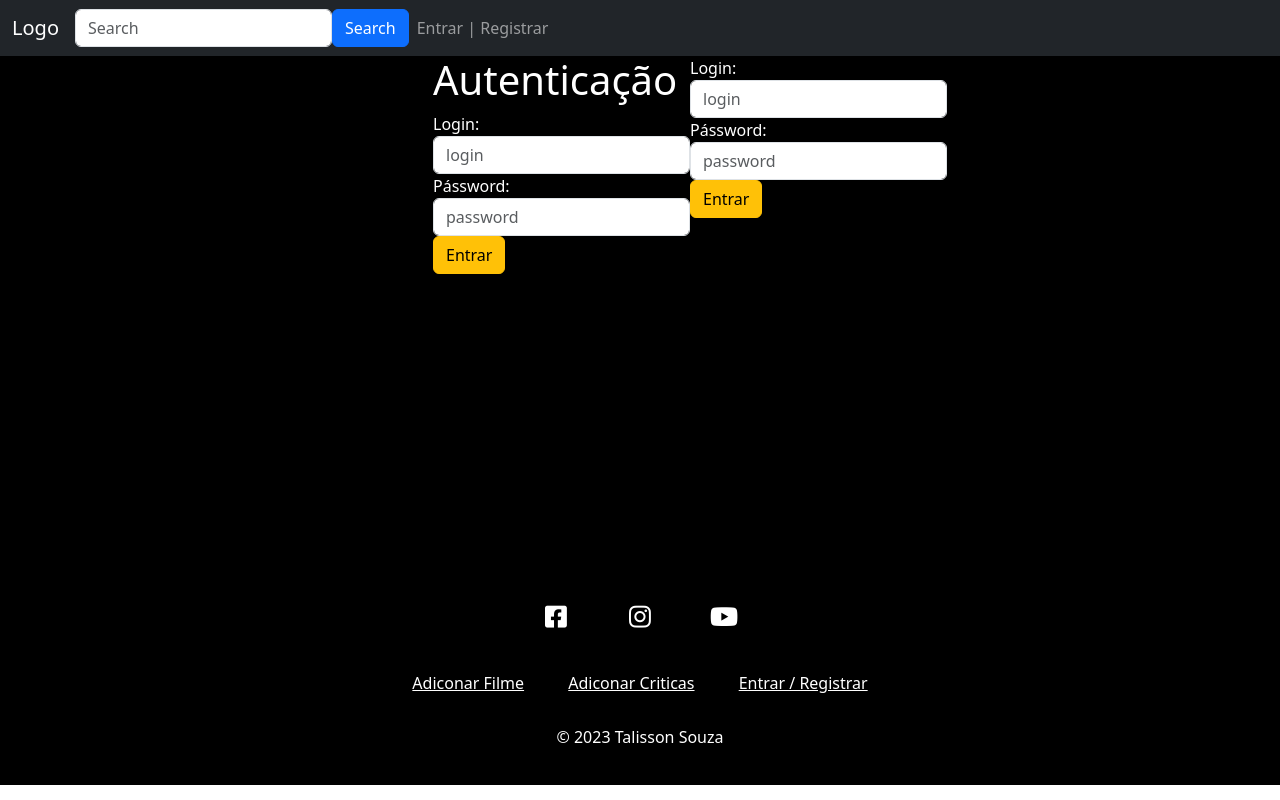
After one commit to TalissonSouzaDev/MovieStar, a PHP site: page /auth.php in a window 1280 px wide. The commit adds this page. Run offline with PHP 8.4, Linux system fonts and the light colour scheme.

Commit message:
em produção

```diff
--- /dev/null
+++ b/auth.php
@@ -0,0 +1,67 @@
+
+<?php
+ require_once("./templates/header.php");
+ ?>
+
+   <div id="main-container" class="">
+
+
+   <div class="form-auth-register">
+
+
+   <div class="control-auth">
+    <h1>Autenticação</h1>
+
+   <form action="" method="post">
+
+   <div class="form-group">
+    <label for="">Login:</label>
+    <input type="text" class="form-control" name="login" placeholder="login" autocomplete="off">
+   </div>
+
+   <div class="form-group">
+    <label for="">Pássword:</label>
+    <input type="text" class="form-control" name="password" placeholder="password" autocomplete="off">
+   </div>
+
+   <div class="form-group">
+    <button class="btn btn-warning">Entrar</button>
+   </div>
+
+
+
+   </form>
+   </div>
+
+
+
+
+   <div class="control-register">
+
+   <form action="" method="post" class="form-auth">
+
+   <div class="form-group">
+    <label for="">Login:</label>
+    <input type="text" class="form-control" name="login" placeholder="login" autocomplete="off">
+   </div>
+
+   <div class="form-group">
+    <label for="">Pássword:</label>
+    <input type="text" class="form-control" name="password" placeholder="password" autocomplete="off">
+   </div>
+
+   <div class="form-group">
+    <button class="btn btn-warning">Entrar</button>
+   </div>
+
+   </form>
+   </div>
+
+
+
+   </div>
+   </div>
+
+ <?php
+ require_once("./templates/footer.php");
+ ?>
--- a/css/style.css
+++ b/css/style.css
@@ -1,3 +1,71 @@
-.modelo{
-    color: aqua;
+.navbar-container {
+    display: flex;
+    flex-direction: row;
+    justify-content: space-between;
 }
+
+#main-container {
+    background-color: #000;
+    color: #fff;
+    min-height: 65vh;
+    padding: 0px;
+}
+
+#footer {
+    background-color: #000;
+    text-align: center;
+    color: #FFF;
+    margin: 0;
+    padding: 20px;
+}
+
+#social-container ul,
+#footer-links-container ul {
+    list-style-type: none;
+    padding: 0;
+}
+
+#social-container li,
+#footer-links-container li {
+    display: inline-block;
+    margin: 0 20px;
+}
+
+#social-container li {
+    height: 45px;
+    width: 40px;
+    border-radius: 100%;
+    transition: .5s;
+    line-height: 3;
+}
+
+#social-container li:hover {
+    background-color: #000;
+}
+
+
+
+#social-container a,
+#footer-links-container a {
+    color: #FFF;
+    transition: .5s;
+}
+
+#social-container li i {
+    font-size: 25px;
+}
+
+#footer-links-container {
+
+    margin: 30px 0;
+}
+
+
+
+.form-auth-register{
+    display: flex;
+    flex-direction: row;
+    justify-content: center;
+
+    margin-left: 100px;
+}
--- /dev/null
+++ b/templates/footer.php
@@ -0,0 +1,28 @@
+</div>
+<footer id="footer">
+    <div id="social-container">
+        <ul>
+            <li>
+                <a href=""><i class="fab fa-facebook-square"></i></a>
+            </li>
+            <li>
+                <a href=""><i class="fab fa-instagram"></i></a>
+            </li>
+            <li>
+                <a href=""><i class="fab fa-youtube"></i></a>
+            </li>
+        </ul>
+    </div>
+
+    <div id="footer-links-container">
+        <ul>
+            <li><a href="">Adiconar Filme</a></li>
+            <li><a href="">Adiconar Criticas</a></li>
+            <li><a href="">Entrar / Registrar</a></li>
+        </ul>
+    </div>
+    <p>&copy; 2023 Talisson Souza</p>
+</footer>
+</body>
+
+</html>
--- /dev/null
+++ b/templates/header.php
@@ -0,0 +1,70 @@
+<?php
+require_once('./globais.php');
+require_once('./db.php');
+$flashmessage = [];
+
+$flashmessage['msg'] =  "Ops ...";
+$flashmessage['type'] =  'alert-danger';
+?>
+
+<!DOCTYPE html>
+<html lang="pt-br">
+
+<head>
+    <meta charset="UTF-8">
+    <meta name="viewport" content="width=device-width, initial-scale=1.0">
+    <title>MovieStar</title>
+
+    <!-- CSS PROJETO -->
+    <link rel="stylesheet" href="css/style.css">
+    <link rel="stylesheet" href="https://cdnjs.cloudflare.com/ajax/libs/twitter-bootstrap/5.3.2/css/bootstrap.css" integrity="sha512-r0fo0kMK8myZfuKWk9b6yY8azUnHCPhgNz/uWDl2rtMdWJlk7gmd9socvGZdZzICwAkMgfTkVrplDahQ07Gi0A==" crossorigin="anonymous" referrerpolicy="no-referrer" />
+
+    <!--  Icon -->
+    <link rel="stylesheet" href="https://cdnjs.cloudflare.com/ajax/libs/font-awesome/6.4.2/css/all.min.css" integrity="sha512-z3gLpd7yknf1YoNbCzqRKc4qyor8gaKU1qmn+CShxbuBusANI9QpRohGBreCFkKxLhei6S9CQXFEbbKuqLg0DA==" crossorigin="anonymous" referrerpolicy="no-referrer" />
+    <!-- Javascript  -->
+    <script src="https://cdnjs.cloudflare.com/ajax/libs/jquery/3.7.1/jquery.js" integrity="sha512-+k1pnlgt4F1H8L7t3z95o3/KO+o78INEcXTbnoJQ/F2VqDVhWoaiVml/OEHv9HsVgxUaVW+IbiZPUJQfF/YxZw==" crossorigin="anonymous" referrerpolicy="no-referrer"></script>
+    <script src="https://cdnjs.cloudflare.com/ajax/libs/twitter-bootstrap/5.3.2/js/bootstrap.js" integrity="sha512-ipBeSMCnlAvS4AEbycy0nTk9KkYr5lUJwFHNvf4IxtV/CDW4qx53mZKUryWtNr6GFaBl11EXyrU6iE3mo6ib2g==" crossorigin="anonymous" referrerpolicy="no-referrer"></script>
+</head>
+
+<body>
+    <header class="">
+        <nav class="navbar navbar-container navbar-expand navbar-dark bg-dark">
+
+
+
+
+            <div class="container-fluid">
+                <a class="navbar-brand" href="javascript:void(0)">Logo</a>
+                <button class="navbar-toggler" type="button" data-bs-toggle="collapse" data-bs-target="#mynavbar">
+                    <span class="navbar-toggler-icon"></span>
+                </button>
+                <div class="collapse navbar-collapse" id="mynavbar">
+
+
+                    <form class="d-flex">
+                        <input class="form-control" type="text" placeholder="Search">
+                        <button class="btn btn-primary" type="button">Search</button>
+                    </form>
+
+
+                    <ul class="navbar-nav d-flex me-2">
+                        <li class="nav-item">
+                            <a class="nav-link" href="auth.php">Entrar | Registrar</a>
+                        </li>
+                    </ul>
+                </div>
+            </div>
+        </nav>
+
+    </header>
+
+    <div id="main-container" class="container-fluid">
+
+        <?php if (!isset($flashmessage['msg'])) : ?>
+
+
+            <div class="alert alert-danger alert-dismissible">
+                <button type="button" class="btn-close" data-bs-dismiss="alert"></button>
+
+            </div>
+        <?php endif; ?>
```
Also changed, not shown: index.php (+5 -72 lines).
